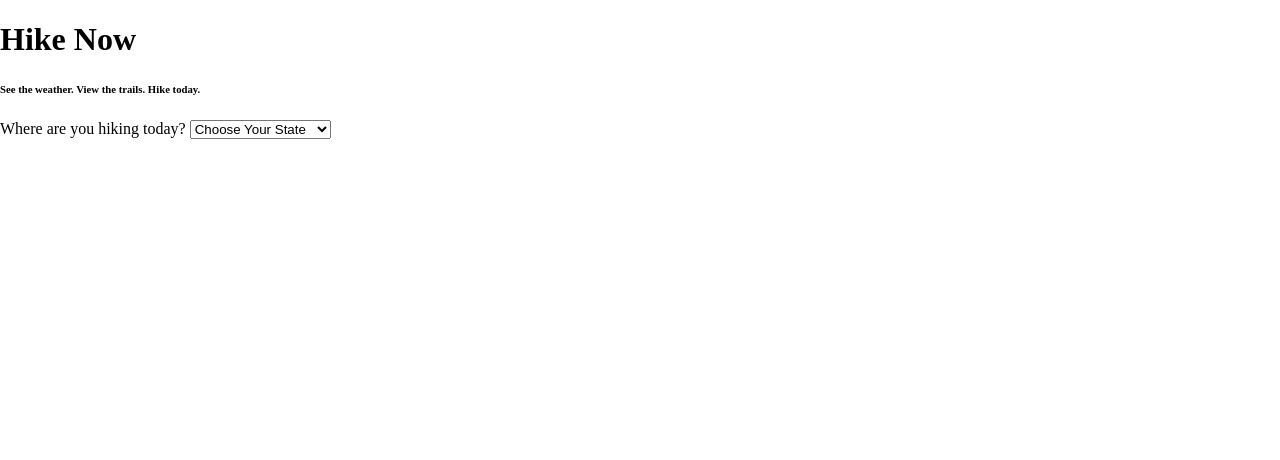
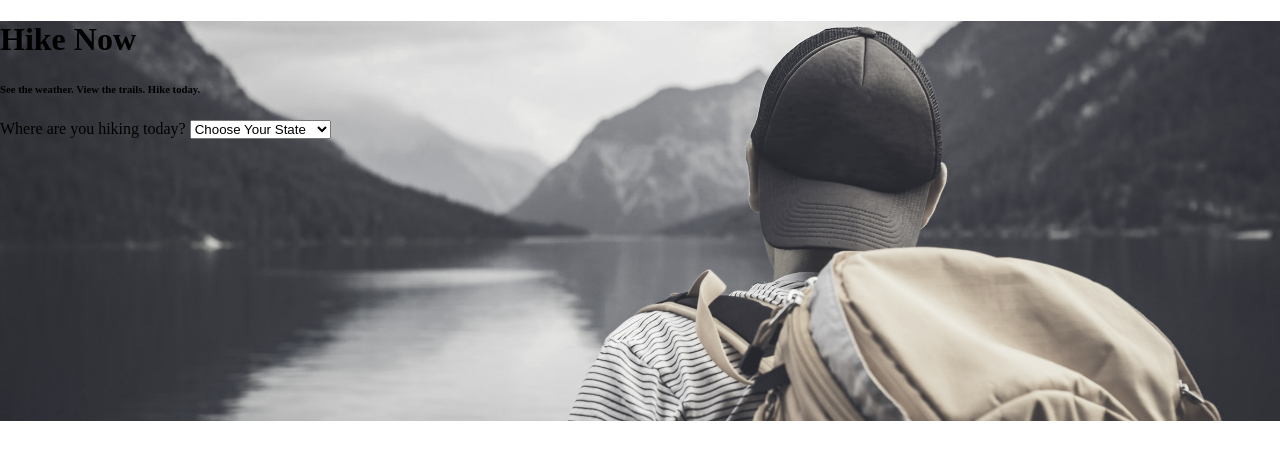
Before and after one commit to shelbykohring/hike-now, a plain HTML site: page index.html in a window 1280 px wide. Drawn offline with Linux system fonts and the light colour scheme.

Commit message:
adding frameworks/experimental

```diff
--- a/assets/css/style.css
+++ b/assets/css/style.css
@@ -18,6 +18,8 @@ body {
   text-align: left;
 }
 
-.hero-text {
-    display: -ms-flexbox;
-}
+@import "tailwindcss/base";
+
+@import "tailwindcss/components";
+
+@import "tailwindcss/utilities";
--- a/index.html
+++ b/index.html
@@ -7,7 +7,7 @@
     <title>Travel Today</title>
   </head>
   <body>
-    <header class=".max-h-full container-hero-section">
+    <header class="hero-section">
       <div class="hero-text">
         <div class="header">
           <h1>Hike Now</h1>
```
